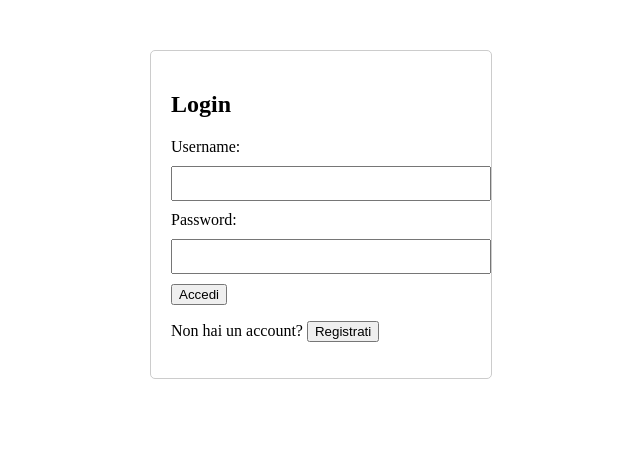
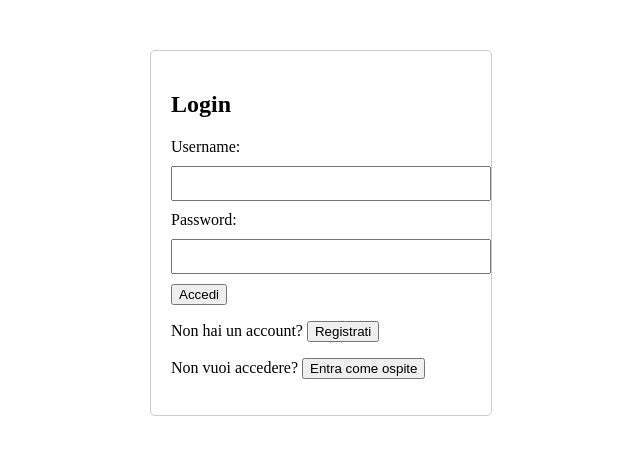
Before and after one commit to Dr0wl0/MarketPlace_Usato, an Angular app in the folder MarketPlace_Usato_FrontEnd/MarketPlace_Web_FrontEnd/: page /login in a window 1280 px wide. Shown: the top 454 px of the page, without its empty margins (319-959 px from the left). Built offline with nearby package versions, Linux system fonts and the light colour scheme.

Commit message:
entra senza login

```diff
--- a/MarketPlace_Usato_FrontEnd/MarketPlace_Web_FrontEnd/src/app/components/login-component/login-component.component.html
+++ b/MarketPlace_Usato_FrontEnd/MarketPlace_Web_FrontEnd/src/app/components/login-component/login-component.component.html
@@ -20,4 +20,7 @@
   <p>Non hai un account?
     <button type="button" [routerLink]="['/register']">Registrati</button>
   </p>
+  <p>Non vuoi accedere?
+    <button type="button" [routerLink]="['/annunci']">Entra come ospite</button>
+  </p>
 </div>
```
